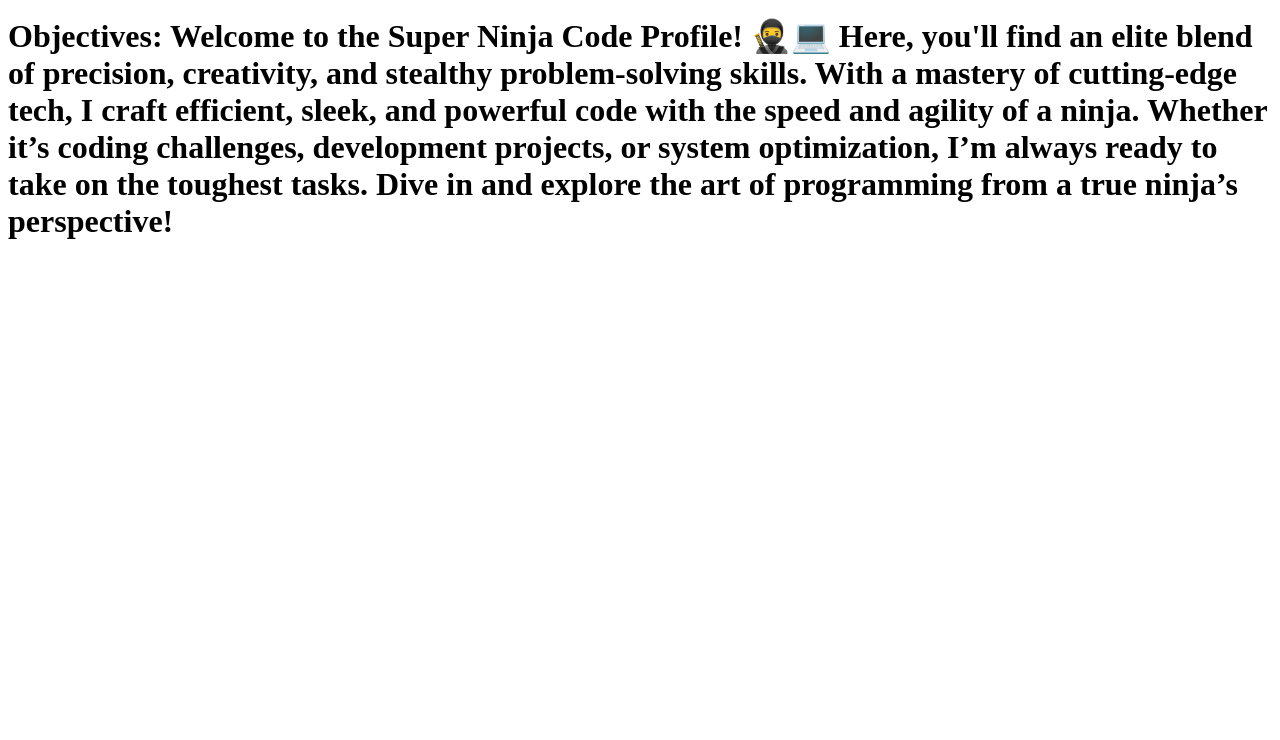
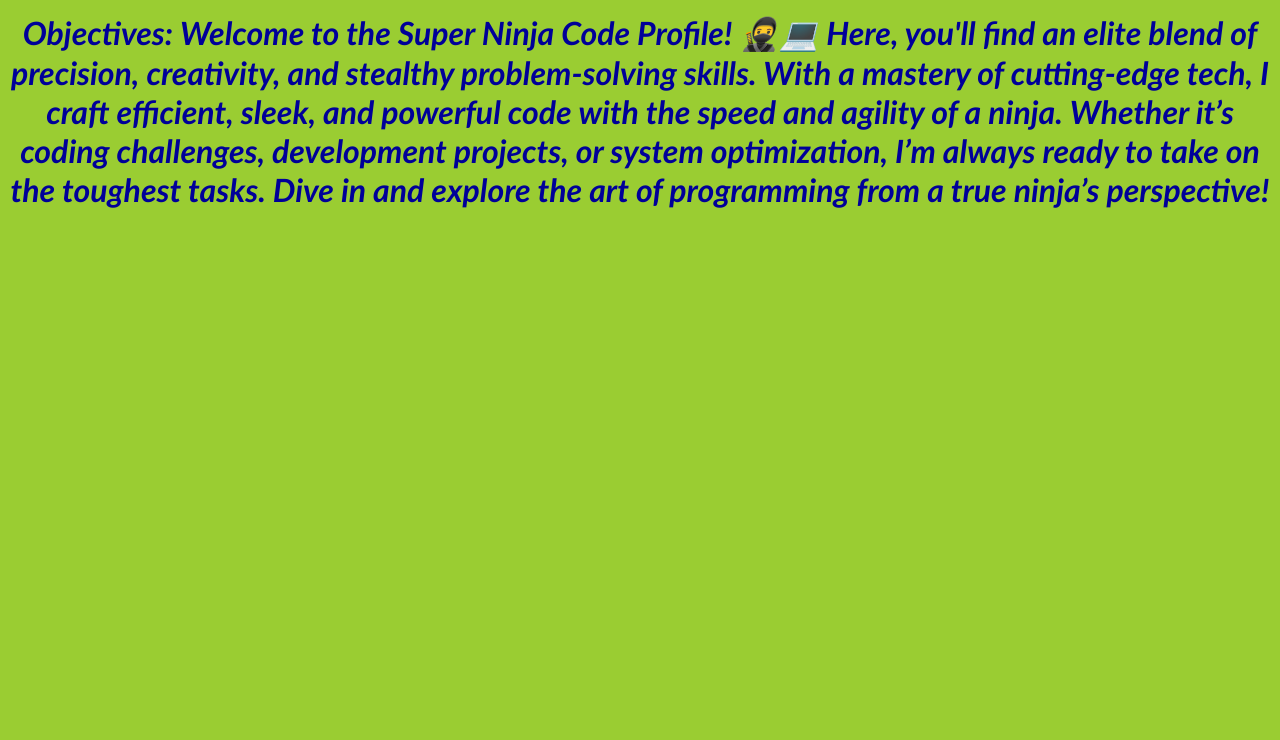
Before and after one commit to krmaggie/profile, a plain HTML site: page index.html in a window 1280 px wide. Shown: the part 60-800 px from the top of the page. Drawn offline with Linux system fonts and the light colour scheme.

Commit message:
link styles.

```diff
--- a/index.html
+++ b/index.html
@@ -3,6 +3,7 @@
         <meta charset="UTF-8">
         <meta name="viewport" content="width=device=width, initial-scale=1.0">
         <title>Document</title>
+        <link rel="stylesheet" href="styles.css"
     </head>
     <body>
         <h1>SuperNinja<h1>
```
